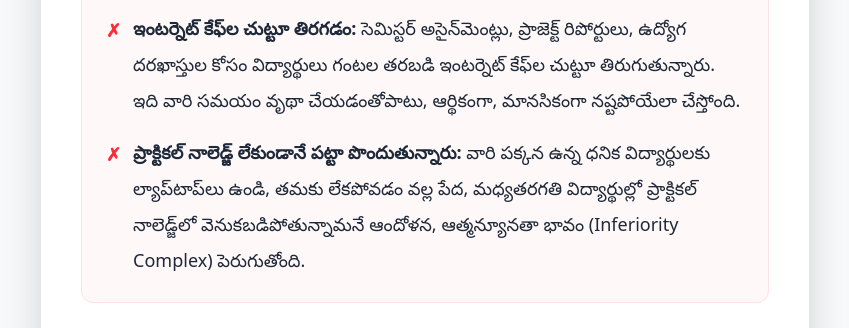
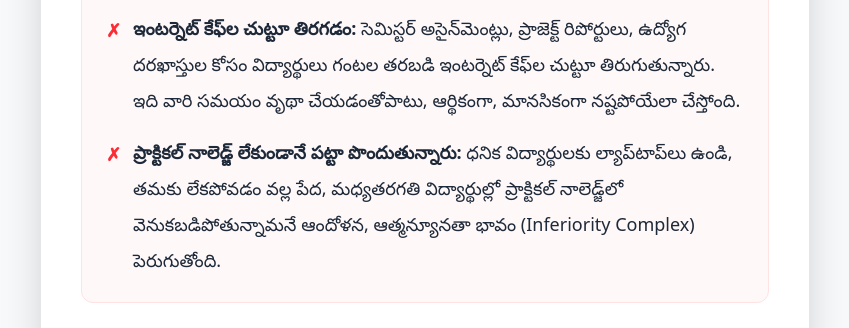
Before and after one commit to thehyderabadnow-eng/ink-telangana, a Next.js app: page /article/inkthoughts/free-laptop-scheme-to-telangana-students/10000101 in a window 1280 px wide. Shown: the part 2580-2908 px from the top of the page, without its empty margins (215-1064 px from the left). Built offline with nearby package versions, Linux system fonts and the light colour scheme.

Commit message:
Analytics: added google analytics. updated button to Feedback.

```diff
--- a/package.json
+++ b/package.json
@@ -9,10 +9,12 @@
     "lint": "eslint"
   },
   "dependencies": {
+    "@next/third-parties": "^16.2.9",
+    "@vercel/analytics": "^2.0.1",
     "html-to-image": "^1.11.13",
     "html2canvas": "^1.4.1",
     "lucide-react": "^1.21.0",
-    "next": "16.2.9",
+    "next": "^16.2.9",
     "react": "19.2.4",
     "react-dom": "19.2.4"
   },
--- a/src/app/layout.tsx
+++ b/src/app/layout.tsx
@@ -1,5 +1,7 @@
 import type { Metadata } from 'next';
 import { Suspense } from 'react';
+import { Analytics } from '@vercel/analytics/react';
+import { GoogleAnalytics } from '@next/third-parties/google';
 import Navbar from '@/components/Navbar';
 import Footer from '@/components/Footer';
 import './globals.css';
@@ -42,7 +44,9 @@ export default function RootLayout({ children }: { children: React.ReactNode })
         </main>
 
         <Footer />
+        <Analytics />
       </body>
+      <GoogleAnalytics gaId="G-891NL2PPFY" />
     </html>
   );
 }
--- a/src/components/custom-articles/FreeLaptopArticle.tsx
+++ b/src/components/custom-articles/FreeLaptopArticle.tsx
@@ -166,7 +166,7 @@ export default function FreeLaptopArticle() {
                 </li>
                 <li className="flex items-start gap-3">
                   <span className="text-red-500 font-bold mt-0.5">✗</span>
-                  <p><strong>ప్రాక్టికల్ నాలెడ్జ్ లేకుండానే పట్టా పొందుతున్నారు:</strong> వారి పక్కన ఉన్న ధనిక విద్యార్థులకు ల్యాప్‌టాప్‌లు ఉండి, తమకు లేకపోవడం వల్ల పేద, మధ్యతరగతి విద్యార్థుల్లో ప్రాక్టికల్ నాలెడ్జ్‌లో వెనుకబడిపోతున్నామనే ఆందోళన, ఆత్మన్యూనతా భావం (Inferiority Complex) పెరుగుతోంది.</p>
+                  <p><strong>ప్రాక్టికల్ నాలెడ్జ్ లేకుండానే పట్టా పొందుతున్నారు:</strong> ధనిక విద్యార్థులకు ల్యాప్‌టాప్‌లు ఉండి, తమకు లేకపోవడం వల్ల పేద, మధ్యతరగతి విద్యార్థుల్లో ప్రాక్టికల్ నాలెడ్జ్‌లో వెనుకబడిపోతున్నామనే ఆందోళన, ఆత్మన్యూనతా భావం (Inferiority Complex) పెరుగుతోంది.</p>
                 </li>
               </ul>
 
@@ -295,7 +295,7 @@ export default function FreeLaptopArticle() {
                       href="/contact"
                       className="inline-flex justify-center items-center px-8 py-3.5 bg-transparent border-2 border-[#D4AF37] text-[#D4AF37] font-bold rounded-full hover:bg-[#D4AF37]/10 transition-colors"
                     >
-                      Contact Us
+                      Feedback
                     </Link>
                   </div>
                 </div>
```
Also changed, not shown: 1 other file (tests, documents, lock files or other folders).
